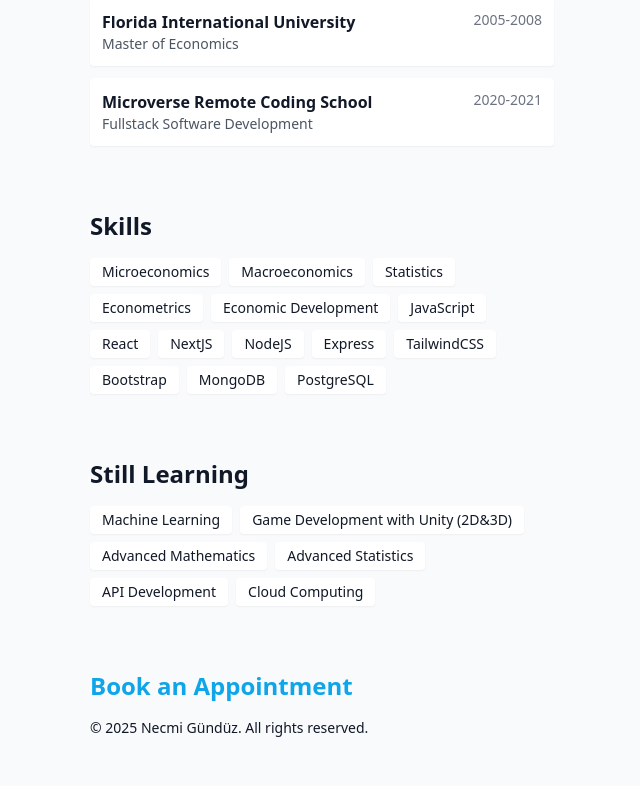
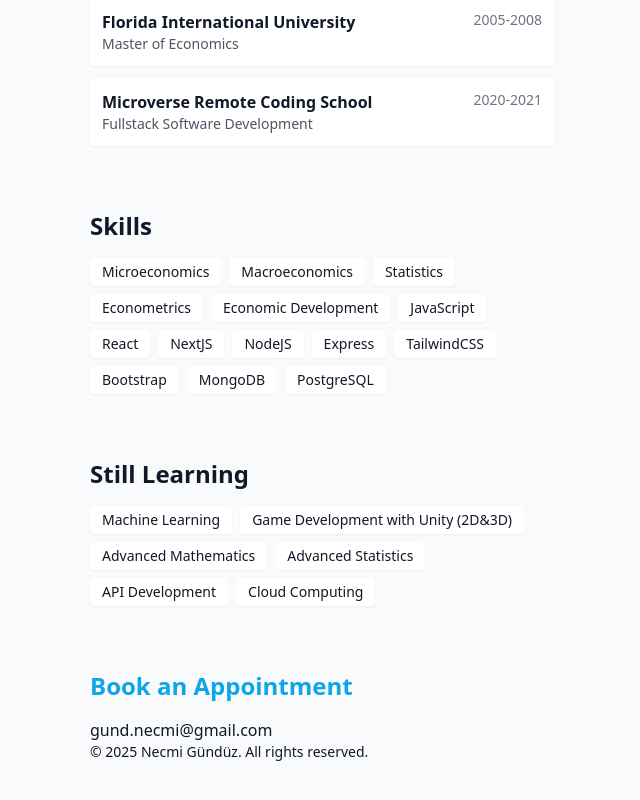
Before and after one commit to necmigunduz/necmi_portfolio, a React (Vite) app: page / in a window 1280 px wide. Shown: the part 1678-2478 px from the top of the page, without its empty margins (254-894 px from the left). Built offline with nearby package versions, Linux system fonts and the light colour scheme.

Commit message:
add: email

```diff
--- a/src/components/Contact.jsx
+++ b/src/components/Contact.jsx
@@ -11,7 +11,7 @@ export default function Contact() {
           href="https://meetings-eu1.hubspot.com/necmi-gunduz"
         >  Book an Appointment </a>
       </h2>
-
+      <a href="mailto:gund.necmi@gmail.com">gund.necmi@gmail.com</a>
       <p className="text-sm mb-4 md:mb-0">
         © {new Date().getFullYear()} Necmi Gündüz. All rights reserved.
       </p>
```
